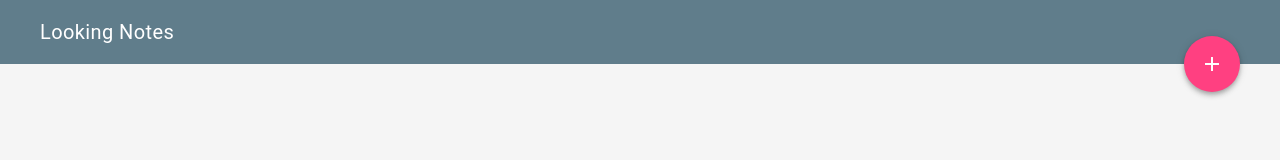
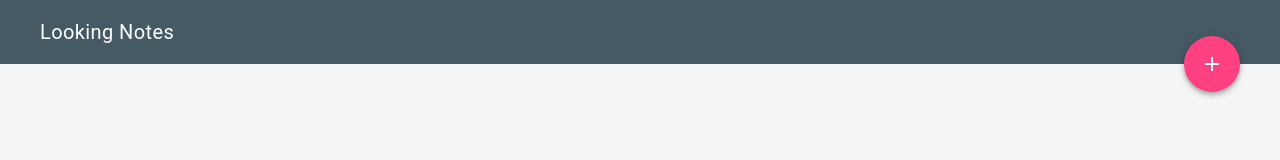
Before and after one commit to erochest/looking-notes, a website: page app/index.html in a window 1280 px wide. Drawn offline with nearby package versions, Linux system fonts and the light colour scheme; files that its build step writes are made by us from their sources.

Commit message:
Darkened header bar color.

```diff
--- a/app/index.html
+++ b/app/index.html
@@ -53,7 +53,7 @@
   </head>
   <body class="mdl-demo mdl-color--grey-100 mdl-color-text--grey-700 mdl-base">
     <div class="mdl-layout mdl-js-layout mdl-layout--fixed-header">
-      <header class="mdl-layout__header mdl-layout__header--scroll mdl-color--primary">
+      <header class="mdl-layout__header mdl-layout__header--scroll mdl-color--primary-dark">
         <div class="mdl-layout__header-row">
           <span class="mdl-layout-title">Looking Notes</span>
           <button class="mdl-button mdl-js-button mdl-button--fab mdl-js-ripple-effect mdl-button--colored mdl-shadow--4dp mdl-color--accent" id="add">
```
